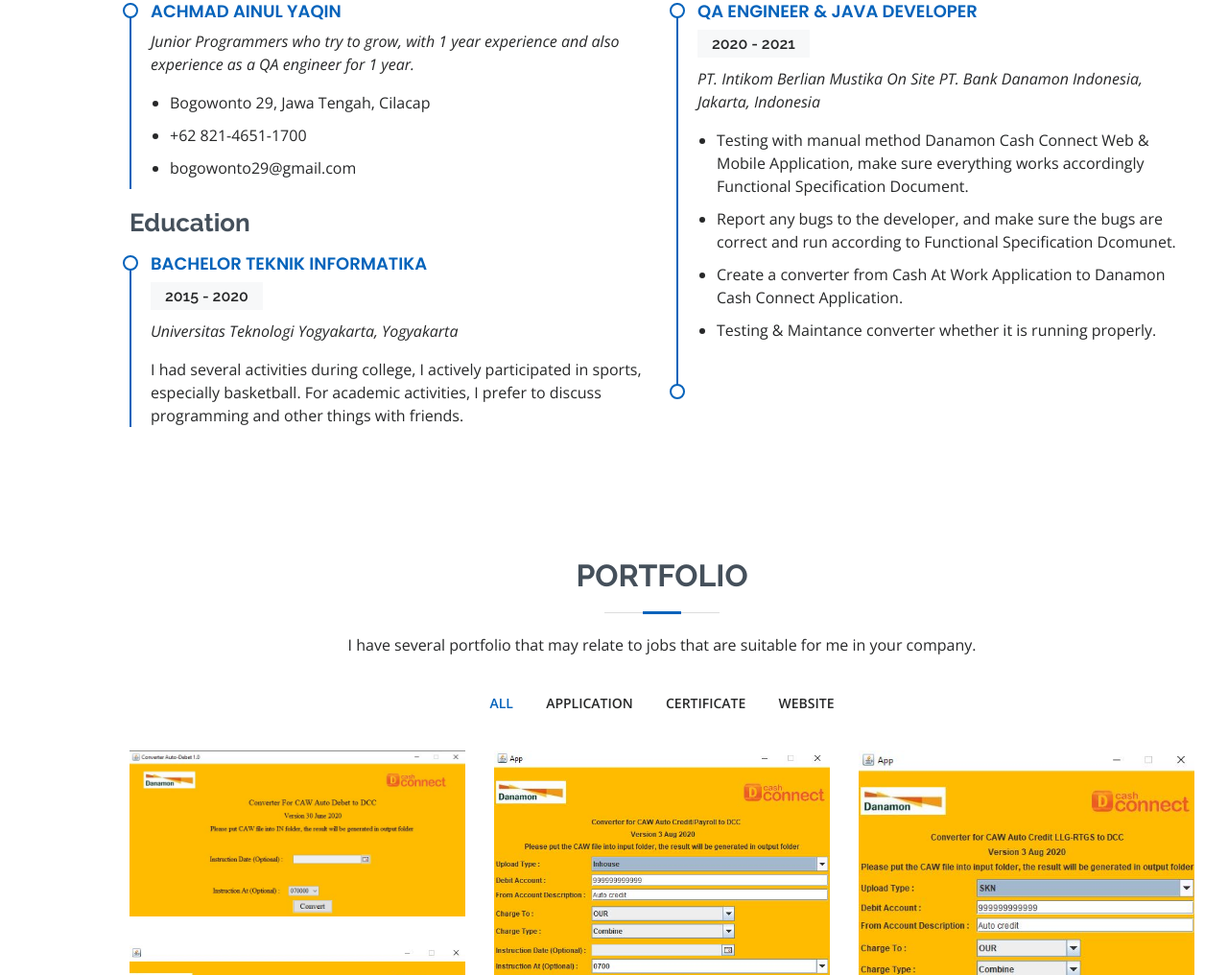
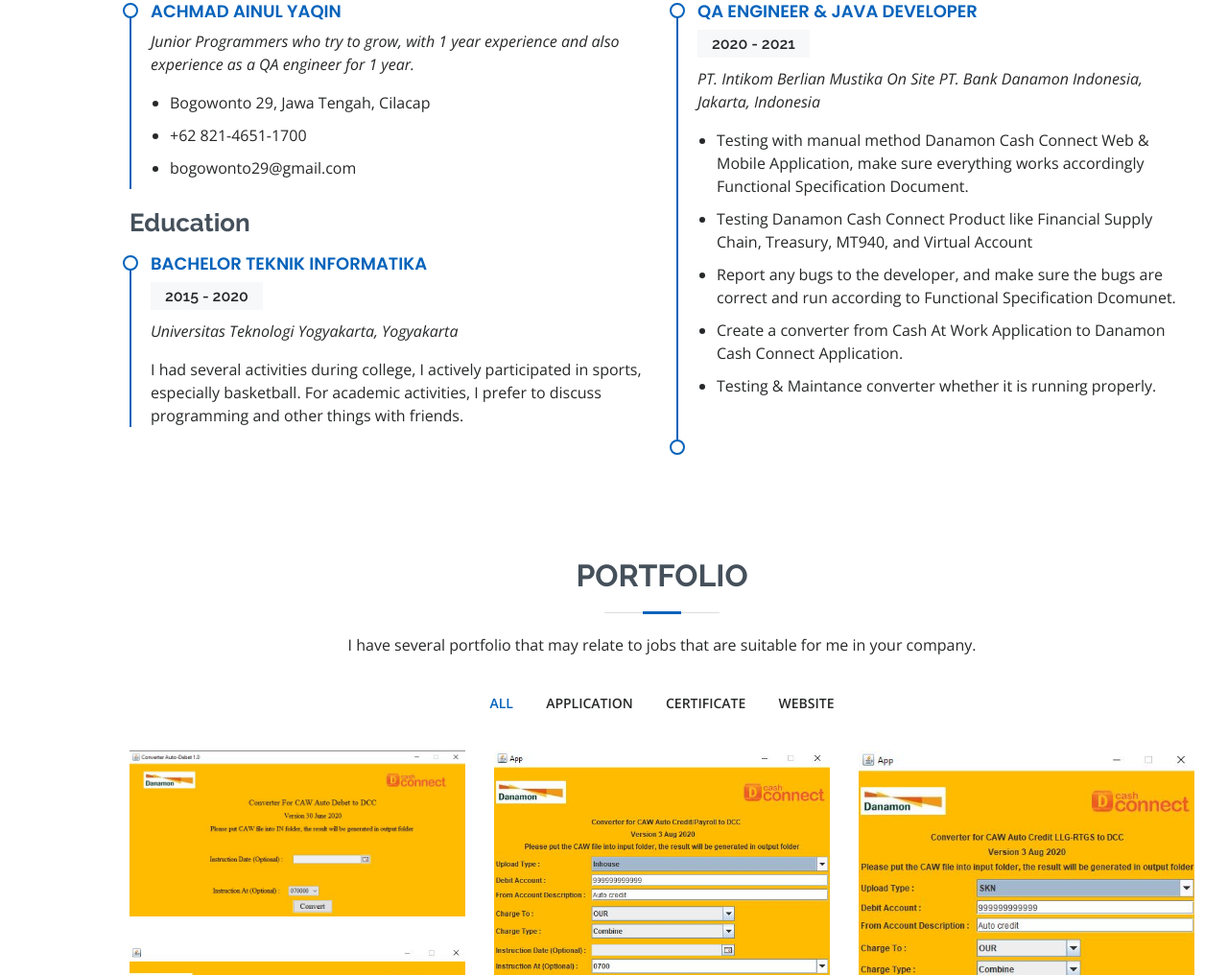
Before and after one commit to ainulyaquen/ainulyaquen.github.io, a plain HTML site: page index.html in a window 1280 px wide. Shown: the part 2285-3301 px from the top of the page at 96% size. Drawn offline with nearby package versions, Linux system fonts and the light colour scheme.

Commit message:
Update Resume New

```diff
--- a/index.html
+++ b/index.html
@@ -236,6 +236,7 @@
               <p><em>PT. Intikom Berlian Mustika On Site PT. Bank Danamon Indonesia, Jakarta, Indonesia </em></p>
               <ul>
                 <li>Testing with manual method Danamon Cash Connect Web & Mobile Application, make sure everything works accordingly Functional Specification Document.</li>
+                <li>Testing Danamon Cash Connect Product like Financial Supply Chain, Treasury, MT940, and Virtual Account</li>
                 <li>Report any bugs to the developer, and make sure the bugs are correct and run according to Functional Specification Dcomunet.</li>
                 <li>Create a converter from Cash At Work Application to Danamon Cash Connect Application.</li>
                 <li>Testing & Maintance converter whether it is running properly.</li>
```
